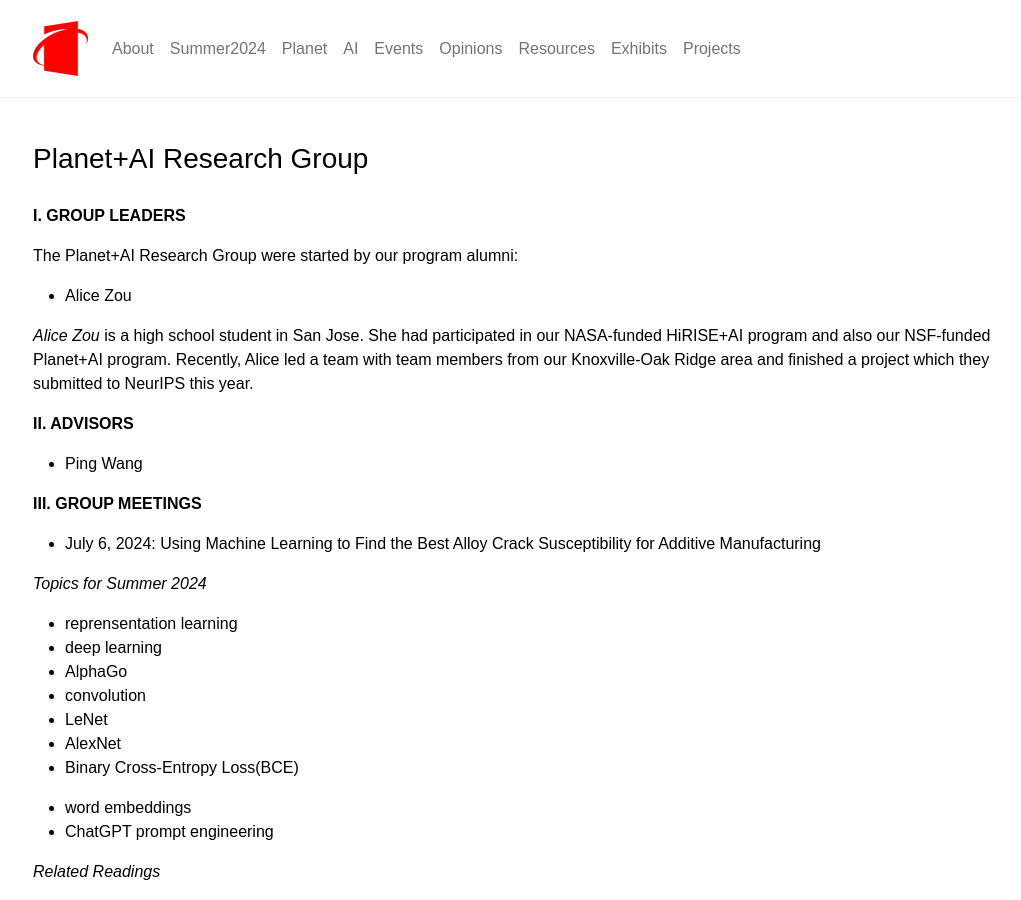
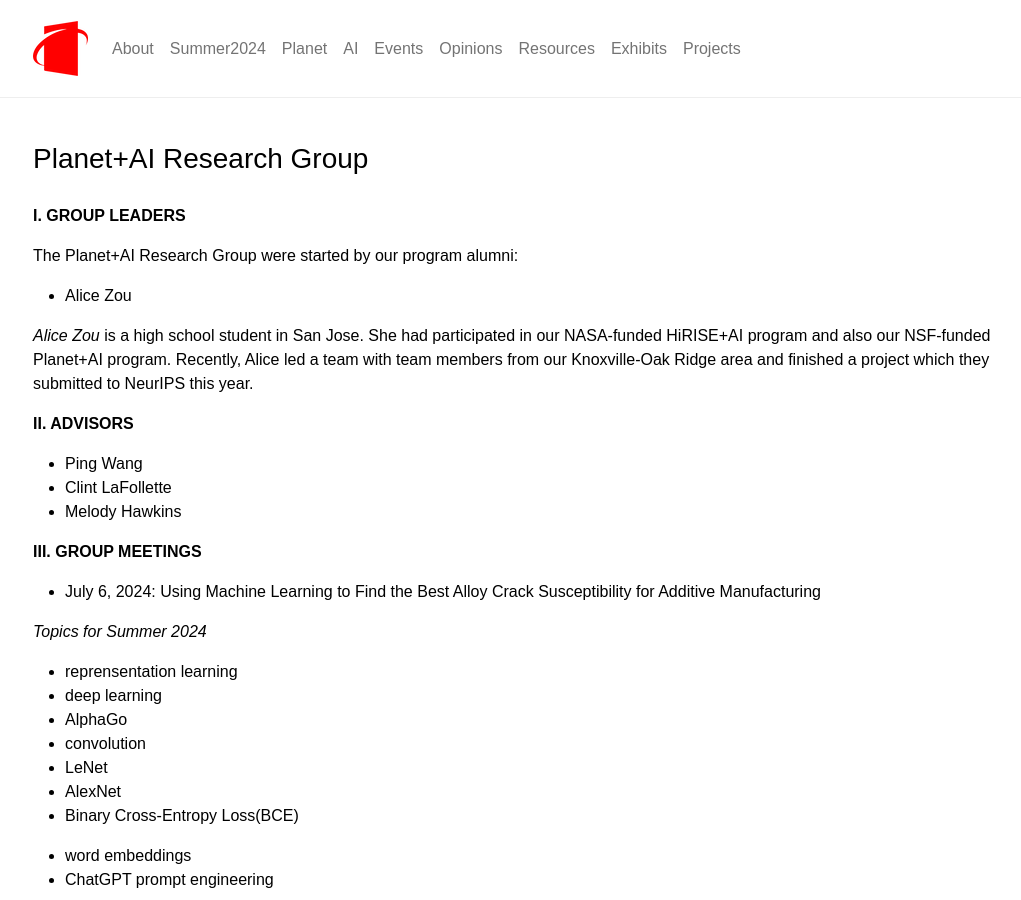
Before and after one commit to planet-ai-2023/planet-ai-2023.github.io, a Jekyll site: the page built from _posts/2024-7-2-planet-ai-research-group.md, in a window 1280 px wide and 900 px high. Shown: the whole window, without its empty margins (119-1140 px from the left). Built offline with Jekyll 4.4.1, drawn with Linux system fonts in a browser that asks for light colours.

Commit message:
Add files via upload

```diff
--- a/_posts/2024-7-2-planet-ai-research-group.md
+++ b/_posts/2024-7-2-planet-ai-research-group.md
@@ -16,6 +16,8 @@ The Planet+AI Research Group were started by our program alumni:
 
 **II. ADVISORS**
 - Ping Wang
+- Clint LaFollette
+- Melody Hawkins
 
 
 **III. GROUP MEETINGS**
```
